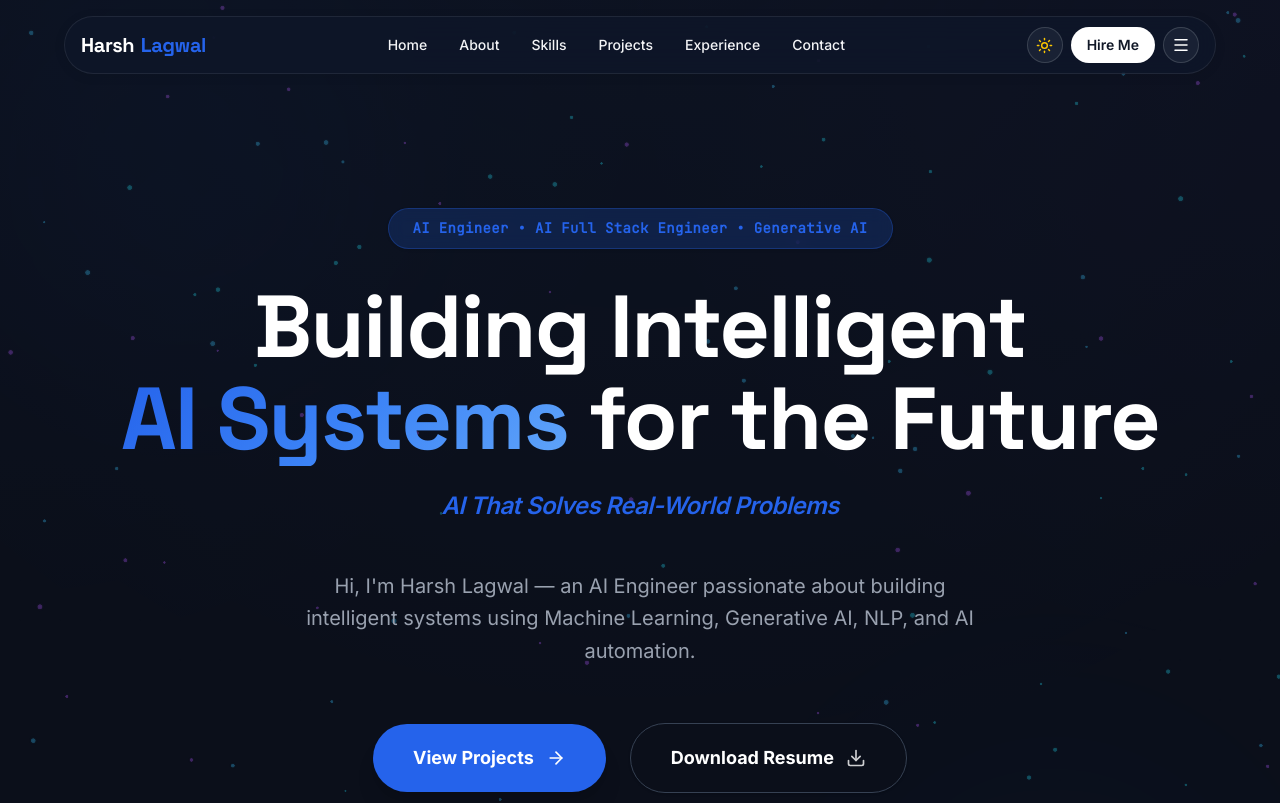
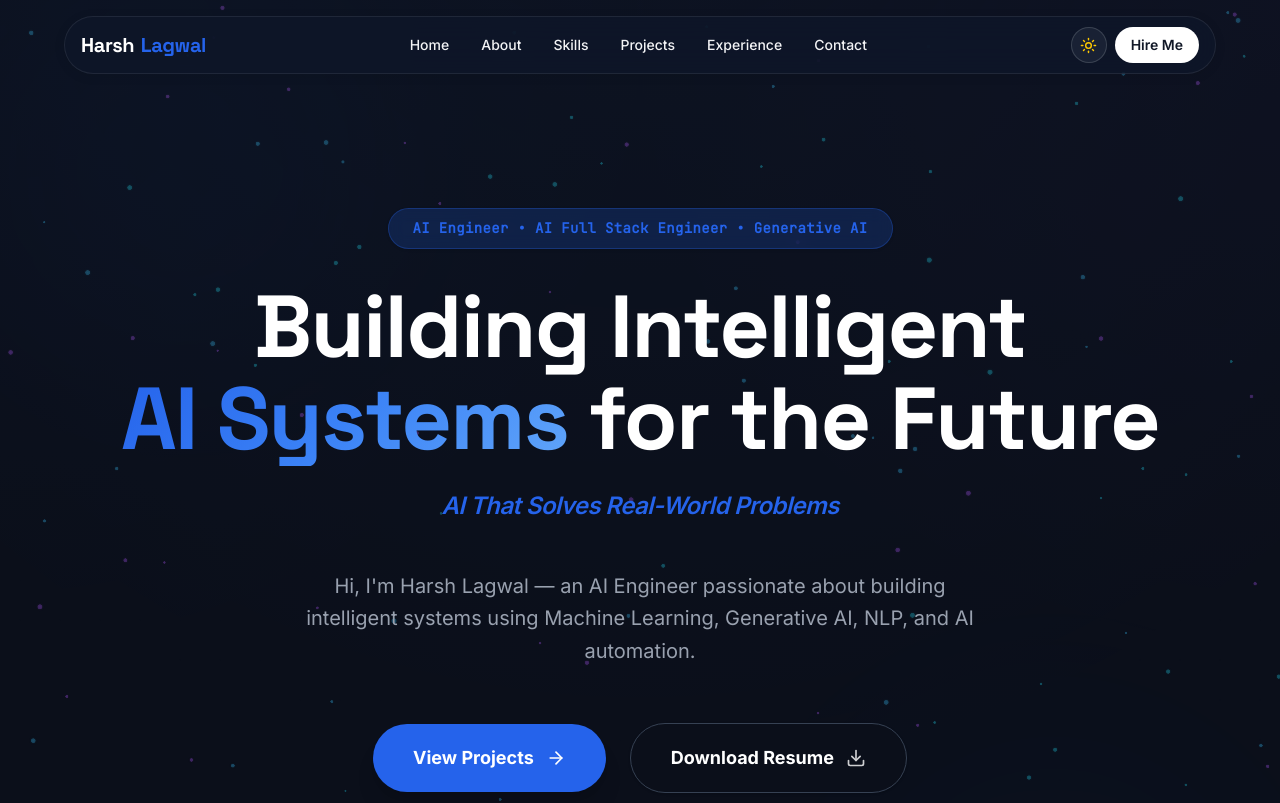
Before and after one commit to harshlagwal/portfolio-, a React (Vite) app: page / in a window 1280 px wide. Shown: the top 803 px of the page. Built offline with nearby package versions, Linux system fonts and the light colour scheme.

Commit message:
fix: hamburger truly hidden on desktop - move lg:hidden to wrapper div to avoid inline style override

```diff
--- a/src/components/Navbar.jsx
+++ b/src/components/Navbar.jsx
@@ -151,10 +151,11 @@ const Navbar = () => {
           </a>
 
           {/* Hamburger — tablet/mobile only (<1024px) */}
+          {/* Wrapper div carries lg:hidden; button inline style no longer fights it */}
+          <div className="lg:hidden" style={{ flexShrink: 0 }}>
             <button
               onClick={() => setIsMobileMenuOpen(!isMobileMenuOpen)}
               aria-label="Toggle mobile menu"
-            className="lg:hidden"
               style={{
                 width: '36px', height: '36px',
                 display: 'flex', alignItems: 'center', justifyContent: 'center',
@@ -163,11 +164,11 @@ const Navbar = () => {
                 background: isDark ? 'rgba(30,41,59,0.7)' : 'rgba(243,244,246,0.9)',
                 color: isDark ? '#ffffff' : '#111827',
                 cursor: 'pointer',
-              flexShrink: 0,
               }}
             >
               {isMobileMenuOpen ? <X size={18} /> : <Menu size={18} />}
             </button>
+          </div>
 
         </div>
       </div>
```
Lines whose indentation alone changed are shown as unchanged.
